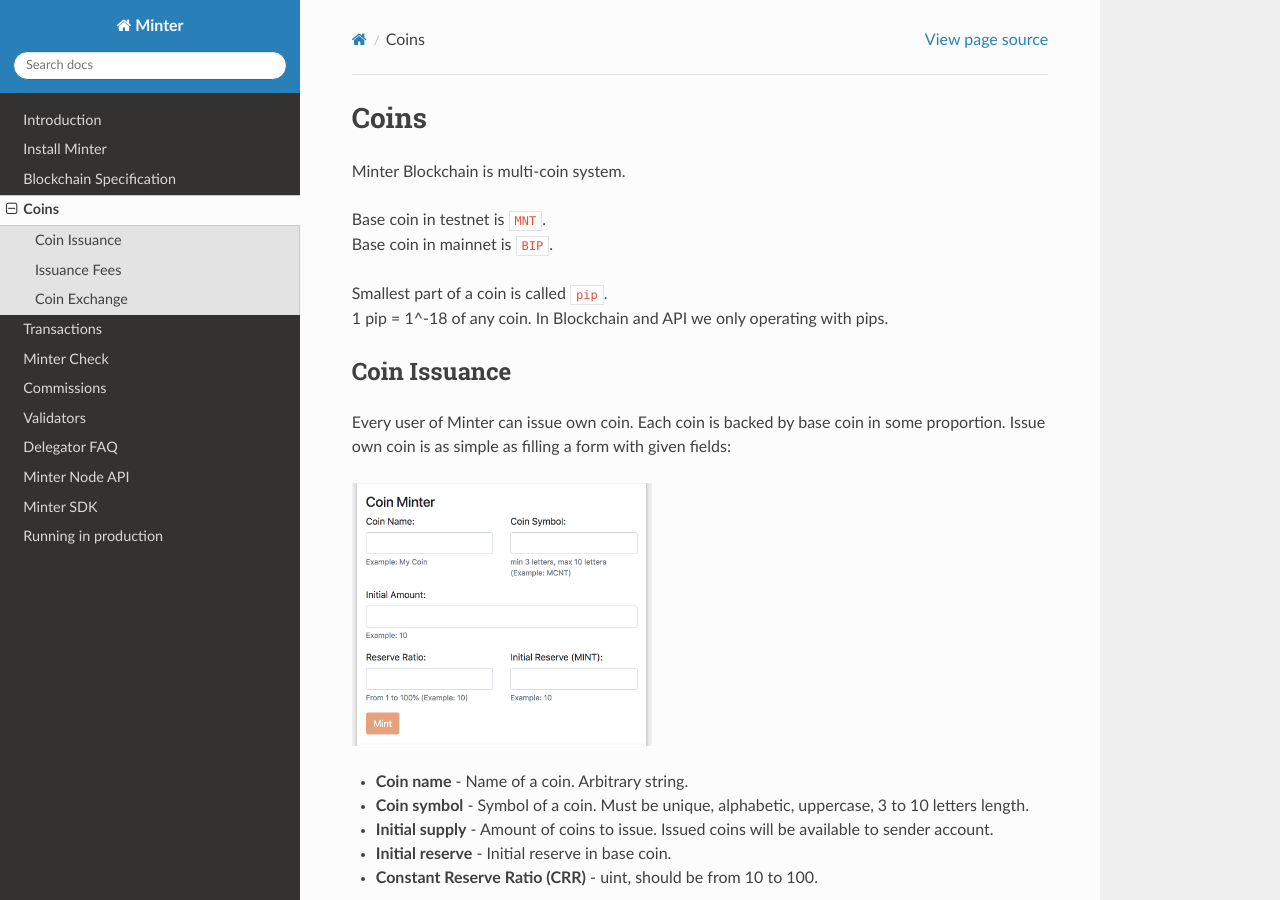
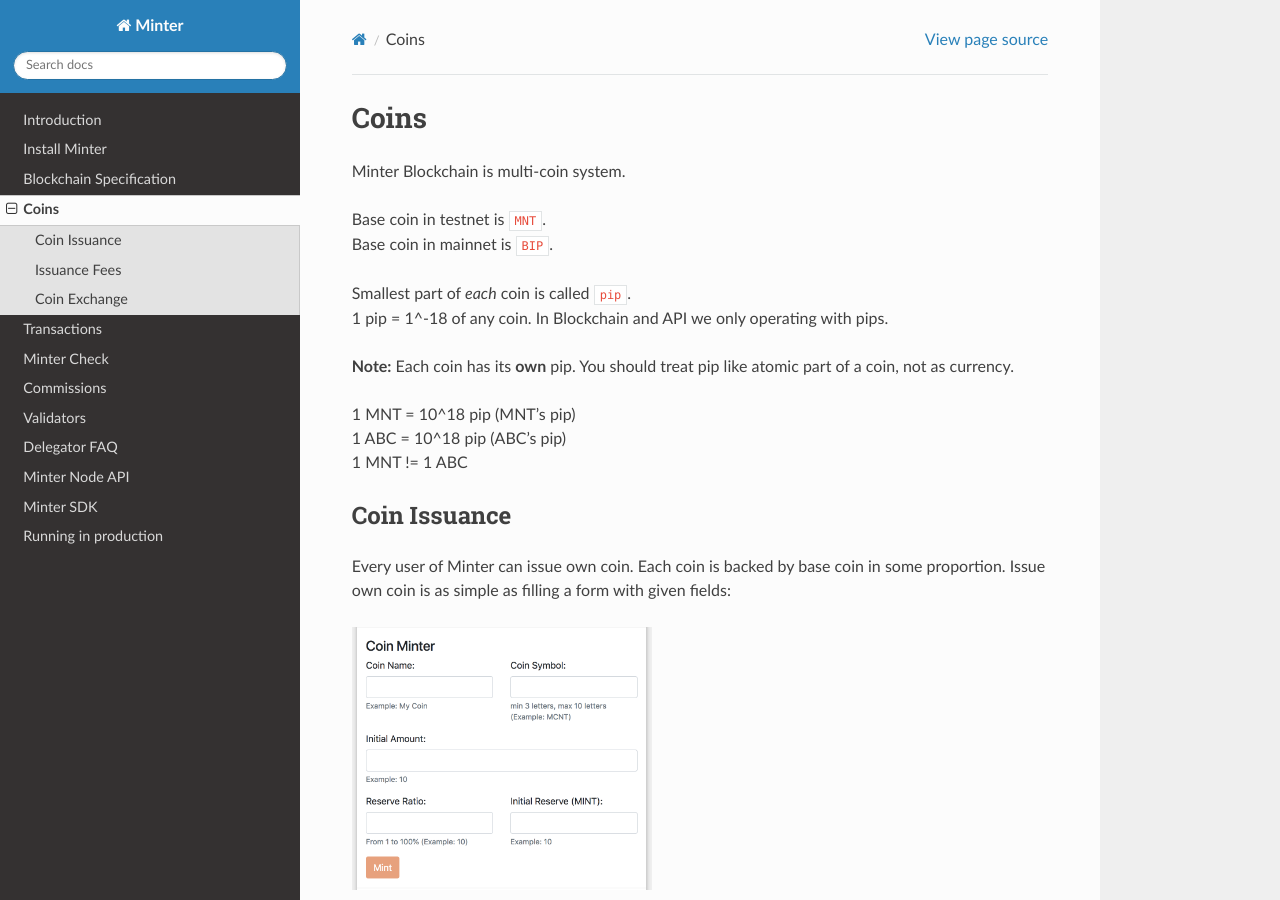
Before and after one commit to MinterTeam/minter-go-node, a Sphinx documentation site: the page built from docs/coins.rst, in a window 1280 px wide and 900 px high. Built offline with Sphinx 7.4.7 and the Read the Docs theme 2.0.0, drawn with Linux system fonts in a browser that asks for light colours.

Commit message:
describe pips better

```diff
--- a/docs/coins.rst
+++ b/docs/coins.rst
@@ -6,8 +6,15 @@
 | Base coin in testnet is ``MNT``.
 | Base coin in mainnet is ``BIP``.
 
-| Smallest part of a coin is called ``pip``.
+| Smallest part of *each* coin is called ``pip``.
 | 1 pip = 1^-18 of any coin. In Blockchain and API we only operating with pips.
+
+**Note:**
+Each coin has its **own** pip. You should treat pip like atomic part of a coin, not as currency.
+
+| 1 MNT = 10^18 pip (MNT's pip)
+| 1 ABC = 10^18 pip (ABC's pip)
+| 1 MNT != 1 ABC
 
 Coin Issuance
 ^^^^^^^^^^^^^
```
